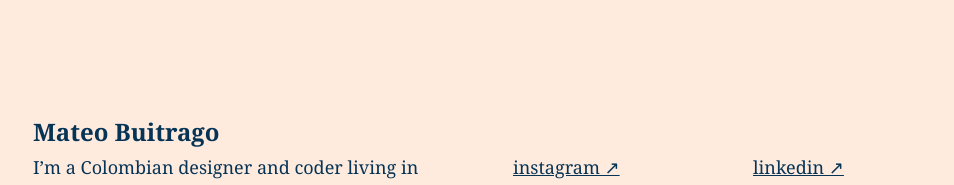
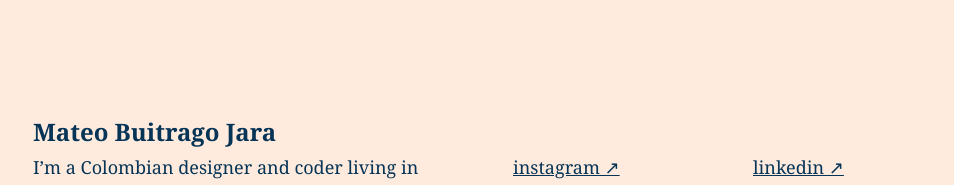
Before and after one commit to dmateobuitrago/portfolio, a Next.js app: page / in a window 1280 px wide. Shown: the top 185 px of the page, without its empty margins (127-1081 px from the left). Built offline with nearby package versions, Linux system fonts and the light colour scheme; a web font is replaced by a local one.

Commit message:
add lastname

```diff
--- a/components/layout/Header.js
+++ b/components/layout/Header.js
@@ -66,7 +66,7 @@ class Header extends React.Component {
           <div>
             <Typography type="subtitle" bold dark>
               <Link href="/">
-                <Anchor>{this.props.isHome ? "Mateo Buitrago" : "← work"}</Anchor>
+                <Anchor>{this.props.isHome ? "Mateo Buitrago Jara" : "← work"}</Anchor>
               </Link>
             </Typography>
           </div>
```
